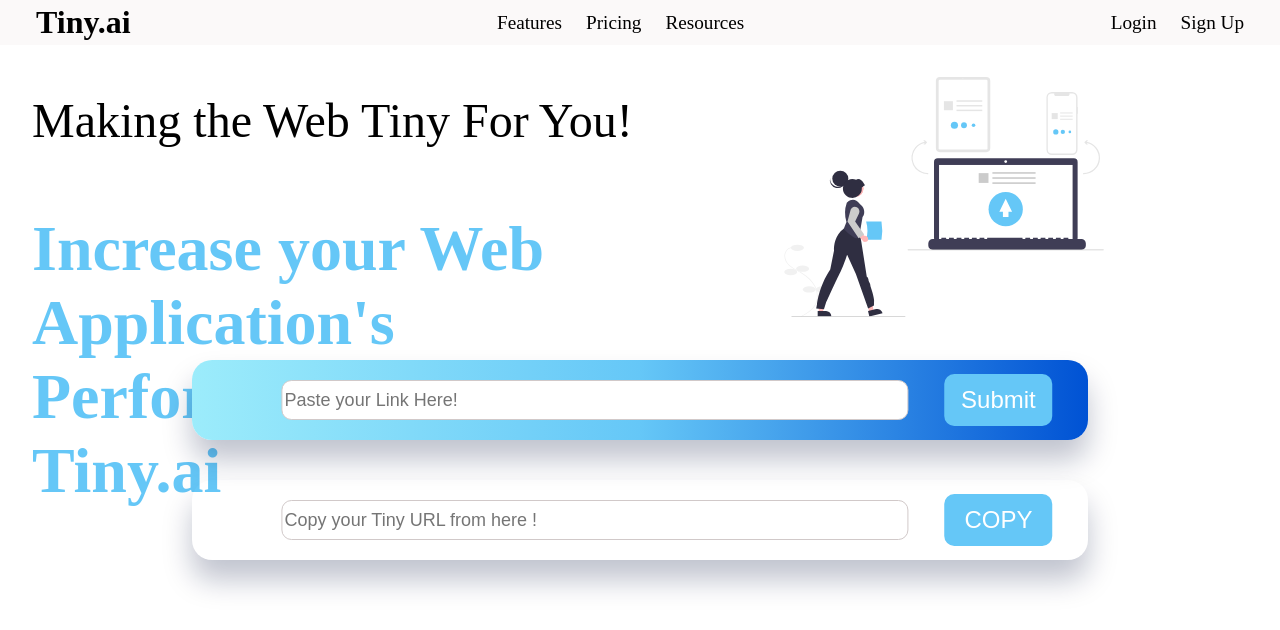
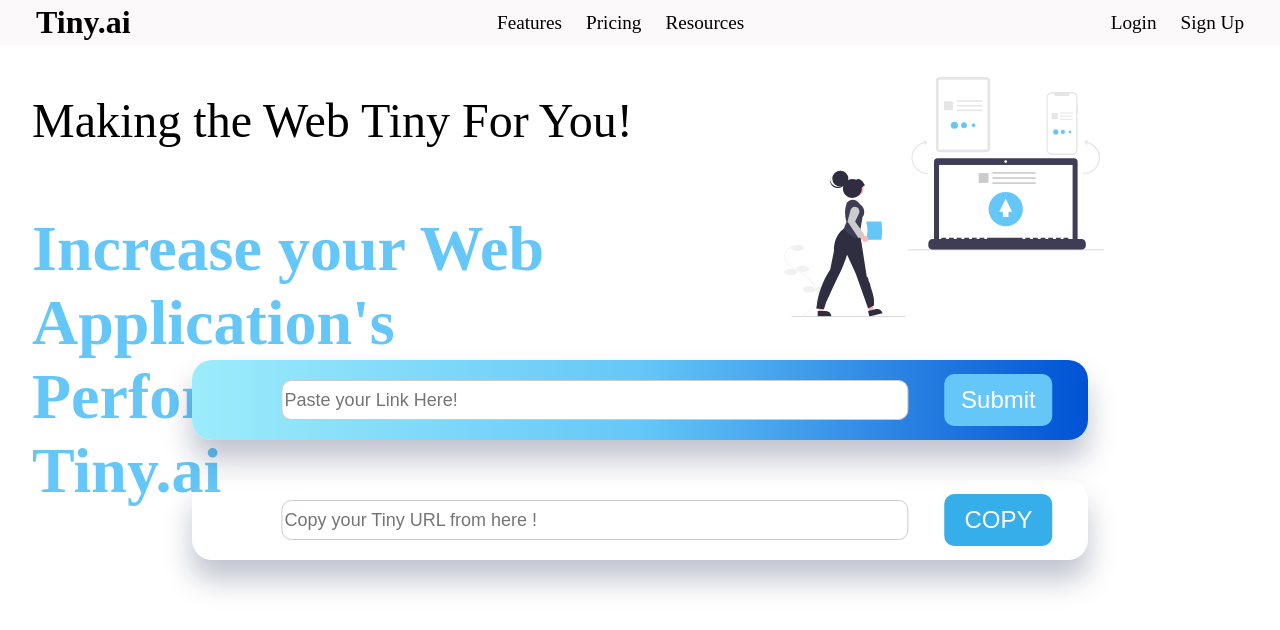
Before and after one commit to gantavya99/tiny-ai, a React (Create React App) app in the folder tiny.ai/: page / in a window 1280 px wide. In both pictures the pointer is over the button "COPY". Shown: the top 630 px of the page. Built offline with nearby package versions, Linux system fonts and the light colour scheme.

Commit message:
Added color change when hover on short link

```diff
--- a/tiny.ai/src/styles.css
+++ b/tiny.ai/src/styles.css
@@ -156,3 +156,6 @@
     font-size: 1.5em;
     cursor:pointer;
 }
+.copy-btn:hover{
+    background-color:#35aeea;
+}
```
Also changed, not shown: tiny.ai/src/components/footer.jsx (added).
